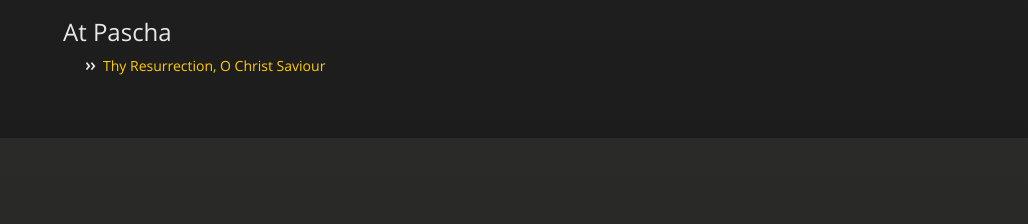
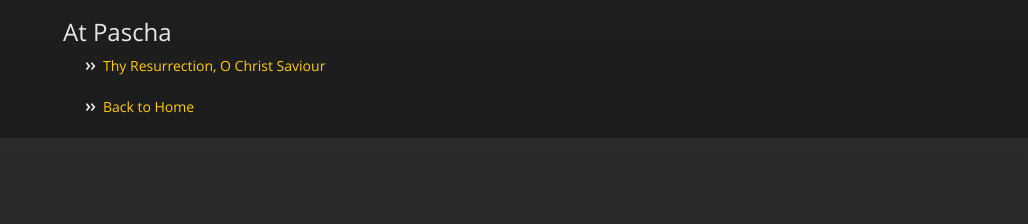
Before and after one commit to markjville/markjville.github.io, a Jekyll site: the page built from clergy-resources.md, in a window 1280 px wide. Shown: the part 1662-1886 px from the top of the page, without its empty margins (252-1280 px from the left). Built offline with Jekyll 4.4.1, drawn with Linux system fonts in a browser that asks for light colours; our own code applies the rules of GitHub Pages for plain Markdown files; before the commit the page ends 1848 px from its top, so only the background shows below that.

Commit message:
Update clergy-resources.md

```diff
--- a/clergy-resources.md
+++ b/clergy-resources.md
@@ -64,3 +64,5 @@
 ## At Pascha
 
 - [Thy Resurrection, O Christ Saviour](docs/Thy-Resurrection-O-Christ-Saviour-For-Clergy.pdf)
+
+- [Back to Home](https://markjville.github.io/)
```
